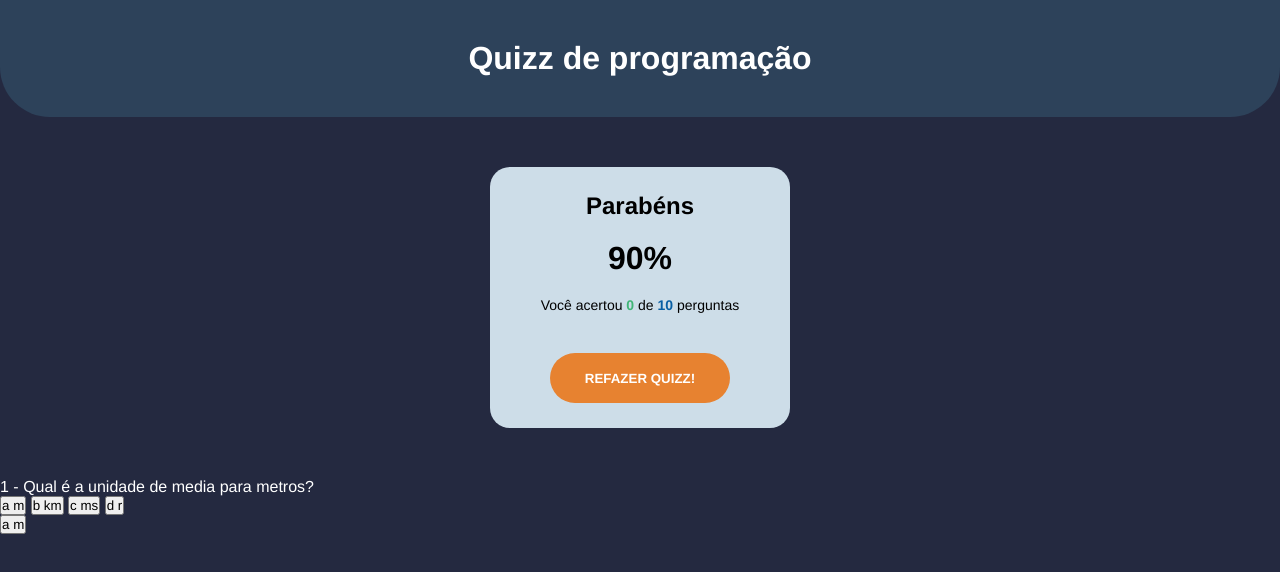
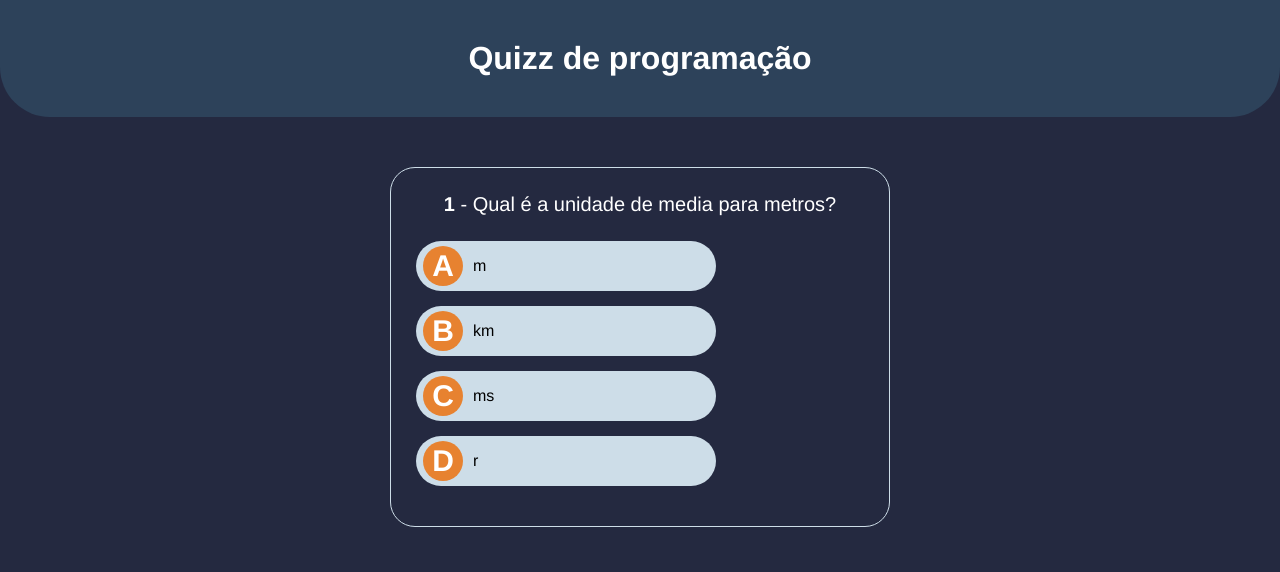
Before and after one commit to mateus-hub/quizz-js, a plain HTML site: page index.html in a window 1280 px wide. Drawn offline with Linux system fonts and the light colour scheme.

Commit message:
Finishing project's CSS

```diff
--- a/css/styles.css
+++ b/css/styles.css
@@ -14,7 +14,7 @@ body {
 }
 
 .hide {
-    display: nonne !important
+    display: none !important
 }
 
 #main-title {
@@ -76,3 +76,92 @@ body {
     border-color: #E78230;;
     color:#E78230;
 }
+
+/* QUIZZ CONTAINER */
+
+#quizz-container {
+    width: 500px;
+    margin: 50px auto;
+    border: 1px solid #CDDDE8;
+    padding: 25px;
+    border-radius: 25px;
+}
+
+#question {
+    text-align: center;
+    margin-bottom: 25px;
+    font-size: 20px;
+}
+
+#question-number {
+    font-weight: bold;
+}
+
+#answers-box button {
+    display: flex;
+    align-items: center;
+    margin: 15px 0;
+    width: 300px;
+    height: 50px;
+    border-radius: 25px;
+    background-color: #CDDDE8;
+    border: 2px solid transparent;
+    text-align: left;
+    padding-left: 5px;
+    color: #000;
+    cursor: pointer;
+    transition: .5s;
+}
+
+#answers-box button:hover {
+    background-color: #E78230;
+    color: #FFF;
+}
+
+#answers-box .btn-letter{
+    font-size: 30px;
+    font-weight: bold;
+    background-color: #E78230;
+    color: #FFF;
+    border-radius: 50%;
+    line-height: 40px;
+    text-align: center;
+    text-transform: uppercase;
+    flex: 1 1 0;
+    max-width: 40px;
+}
+
+.question-answer {
+    flex: 1 1 0;
+    margin-left: 10px;
+    font-size: 16px
+}
+
+#quizz-container .wrong-answer,
+#quizz-container .wrong-answer .btn-letter {
+    background-color: #E62210;
+    color: #FFF;
+}
+
+#quizz-container .correct-answer,
+#quizz-container .correct-answer .btn-letter {
+    background-color: #40B576;
+    color: #FFF;
+}
+
+/* RESPONSIVO */
+@media(max-width: 450px) {
+
+    #quizz-container {
+        border: none;
+        width: 100%
+    }
+
+    #answers-box button {
+        width: 100%;
+    }
+
+    #score-container {
+        width: 90%;
+    }
+}
--- a/index.html
+++ b/index.html
@@ -11,7 +11,7 @@
   <body>
     <h1 id="main-title">Quizz de programação</h1>
     <!-- SCORE BOARD -->
-    <div id="score-container">
+    <div id="score-container" class="hide">
       <h2>Parabéns</h2>
       <p id="display-score"><span>90</span>%</p>
       <p>
@@ -27,23 +27,27 @@
         <span id="question-text">Qual é a unidade de media para metros?</span>
       </p>
       <div id="answers-box">
-        <button class="correct-answer">
-          <span id="btn-letter">a</span> <span class="question-answer">m</span>
+        <button>
+          <span class="btn-letter">a</span>
+          <span class="question-answer">m</span>
         </button>
-        <button class="wrong-answer">
-          <span id="btn-letter">b</span> <span class="question-answer">km</span>
+        <button>
+          <span class="btn-letter">b</span>
+          <span class="question-answer">km</span>
         </button>
-        <button class="wrong-answer">
-          <span id="btn-letter">c</span> <span class="question-answer">ms</span>
+        <button>
+          <span class="btn-letter">c</span>
+          <span class="question-answer">ms</span>
         </button>
-        <button class="wrong-answer">
-          <span id="btn-letter">d</span> <span class="question-answer">r</span>
+        <button>
+          <span class="btn-letter">d</span>
+          <span class="question-answer">r</span>
         </button>
       </div>
     </div>
 
     <!-- TEMPLATE RESPOSTA -->
-    <button class="answer-template hiode">
+    <button class="answer-template hide">
       <span id="btn-letter">a</span> <span class="question-answer">m</span>
     </button>
   </body>
```
